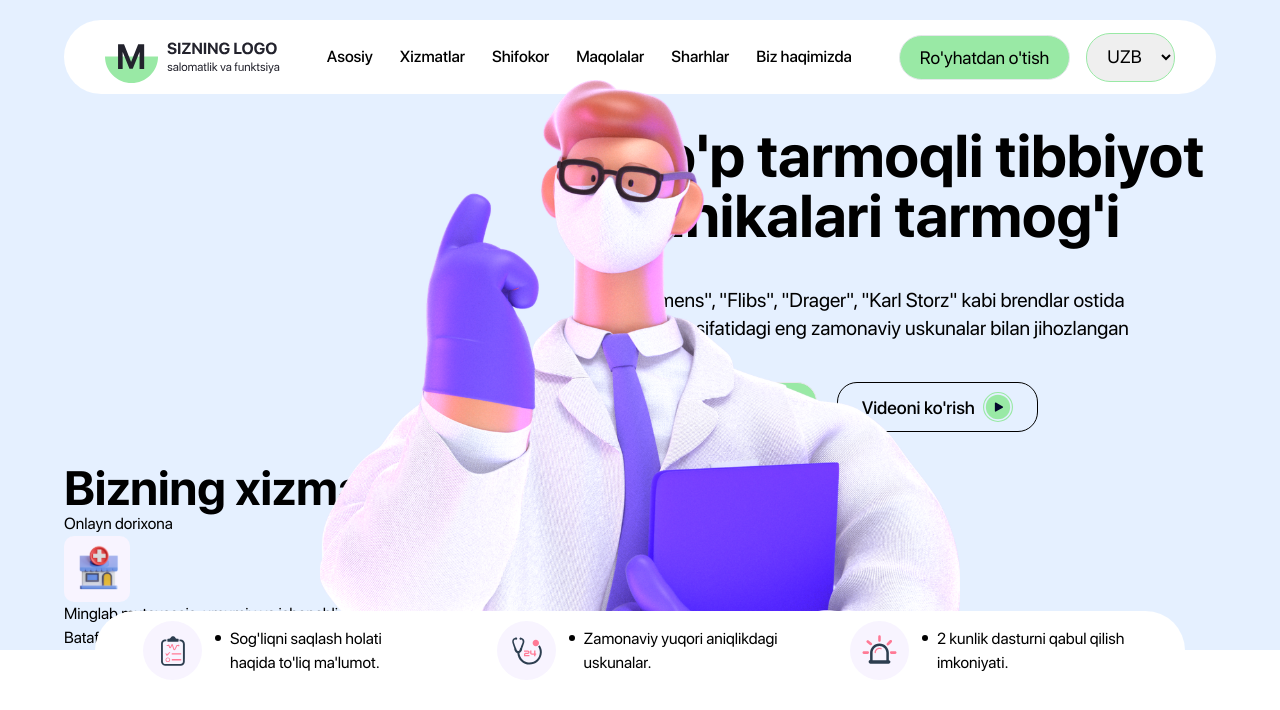
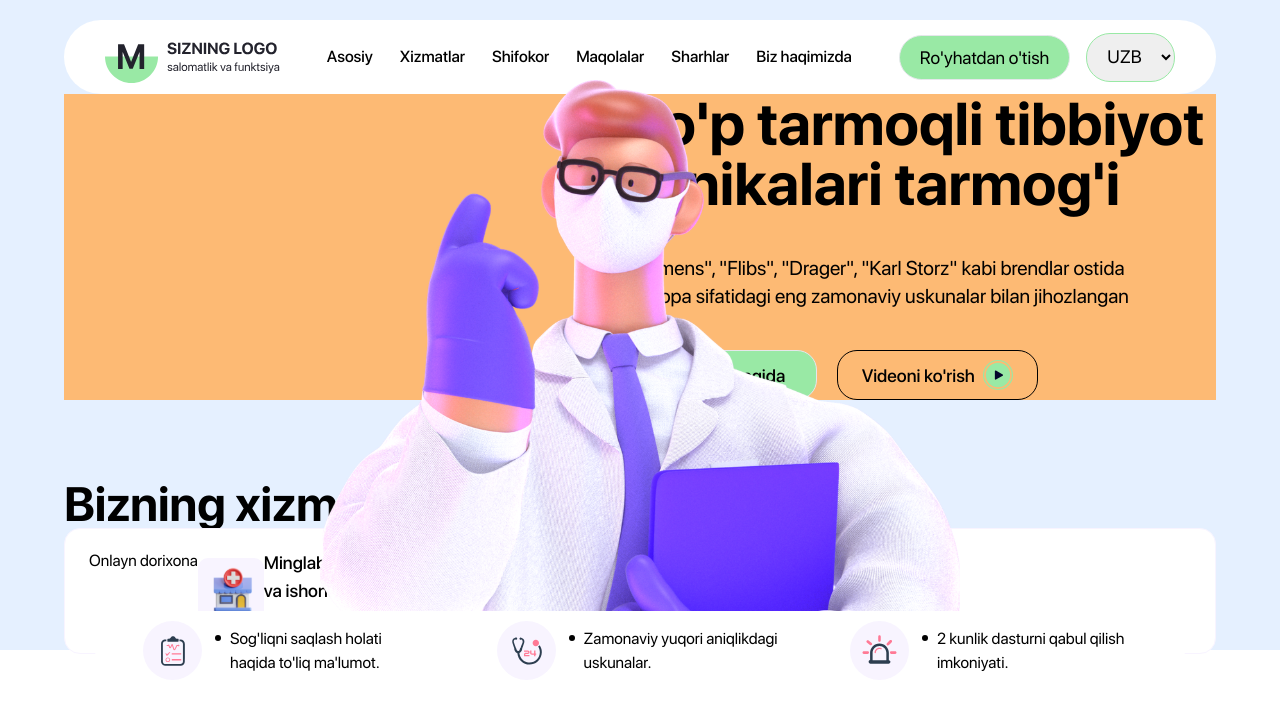
Before and after one commit to Ibrakhimzhanov/clinic, a Vue app: page / in a window 1280 px wide. Shown: the top 710 px of the page. Built offline with nearby package versions, Linux system fonts and the light colour scheme.

Commit message:
refactoring

```diff
--- a/src/App.vue
+++ b/src/App.vue
@@ -1,13 +1,13 @@
 <script setup>
 import TheHeader from '@/components/TheHeader.vue'
-import TheMainPage from '@/components/TheMainPage.vue'
+import TheMain from '@/components/TheMain.vue'
 import TheService from './components/TheService.vue'
 </script>
 
 <template>
   <div class="bg-[#E5F0FF] px-16 flex flex-col h-[650px] relative">
     <TheHeader />
-    <TheMainPage />
+    <TheMain />
     <TheService />
   </div>
 </template>
--- a/src/assets/main.css
+++ b/src/assets/main.css
@@ -4,13 +4,13 @@
 
 @font-face {
   font-family: 'sf-regular';
-  src: url('../../public/fonts/SF-Pro-Display-Regular.ttf');
+  src: url('/fonts/SF-Pro-Display-Regular.ttf');
 }
 @font-face {
   font-family: 'sf-medium';
-  src: url('../../public/fonts/SF-Pro-Display-Medium.ttf');
+  src: url('/fonts/SF-Pro-Display-Medium.ttf');
 }
 @font-face {
   font-family: 'sf-bold';
-  src: url('../../public/fonts/SF-Pro-Display-Bold.ttf');
+  src: url('/fonts/SF-Pro-Display-Bold.ttf');
 }
--- a/src/components/ChangeLanguage.vue
+++ /dev/null
@@ -1,6 +0,0 @@
-<template>
-  <select class="uppercase text-[18px] outline-none border border-main px-4 py-3 rounded-3xl">
-    <option value="uzb">uzb</option>
-    <option value="rus">rus</option>
-  </select>
-</template>
--- a/src/components/TheLogin.vue
+++ /dev/null
@@ -1,5 +0,0 @@
-<template>
-  <a href="#" class="border text-[18px] rounded-[3rem] bg-main px-5 py-2 text-md"
-    >Ro'yhatdan o'tish
-  </a>
-</template>
--- a/src/components/TheMainPage.vue
+++ b/src/components/TheMain.vue
@@ -7,7 +7,7 @@ const descriptions = [
 </script>
 <template>
   <main class="flex flex-col h-full items-center justify-between xl:container mx-auto">
-    <div class="flex items-center justify-end w-full h-full">
+    <div class="flex items-center justify-end w-full h-full bg-orange-300">
       <div class="absolute top-20 left-80">
         <img src="@/assets/doc.svg" alt="Doctor" />
       </div>
--- a/src/components/TheNavbar.vue
+++ b/src/components/TheNavbar.vue
@@ -1,17 +1,20 @@
 <script setup>
-import TheLogotype from '@/components/TheLogotype.vue'
-import TheLogin from '@/components/TheLogin.vue'
+import LogoMain from '@/components/LogoMain.vue'
 import NavbarItems from '@/components/NavbarItems.vue'
-import ChangeLanguage from '@/components/ChangeLanguage.vue'
 </script>
 
 <template>
   <div class="w-full bg-white flex items-center justify-around rounded-[2.5rem] px-6 py-2.5 mt-5">
-    <TheLogotype />
+    <LogoMain />
     <NavbarItems />
     <div class="flex items-center gap-4">
-      <TheLogin />
-      <ChangeLanguage />
+      <a href="#" class="border text-[18px] rounded-[3rem] bg-main px-5 py-2 text-md"
+        >Ro'yhatdan o'tish
+      </a>
+      <select class="uppercase text-[18px] outline-none border border-main px-4 py-3 rounded-3xl">
+        <option value="uzb">uzb</option>
+        <option value="rus">rus</option>
+      </select>
     </div>
   </div>
 </template>
--- a/src/components/TheService.vue
+++ b/src/components/TheService.vue
@@ -2,13 +2,15 @@
 import SectionHeading from '@/components/SectionHeading.vue'
 </script>
 <template>
-  <SectionHeading />
-  <div>
+  <SectionHeading class="mt-20" />
+  <div class="flex px-6 py-5 border border-[#f8f4ff] bg-white rounded-2xl">
     <h6>Onlayn dorixona</h6>
     <img src="../assets/service/service_01.svg" alt="Service_name_01" />
-    <p>Minglab mutaxassis, umumiy va ishonchli shifoxonalardan shifokoringizni tanlang</p>
+    <p class="w-[229px] text-lg font-sfMedium">
+      Minglab mutaxassis, umumiy va ishonchli shifoxonalardan shifokoringizni tanlang
+    </p>
     <div class="flex gap-4">
-      <a href="#">Batafsil</a>
+      <a href="#" class="text-[#cdcdcd]">Batafsil</a>
       <img src="../assets/service/arrow.svg" alt="Arrow" />
     </div>
   </div>
```
Also changed, not shown: src/components/LogoMain.vue (renamed from src/components/TheLogotype.vue).
